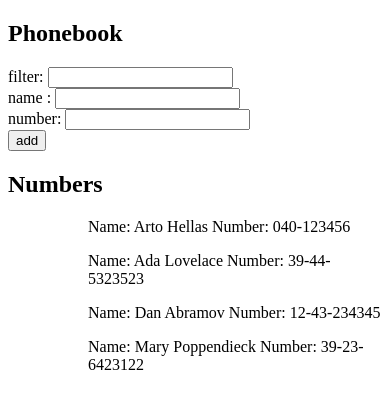
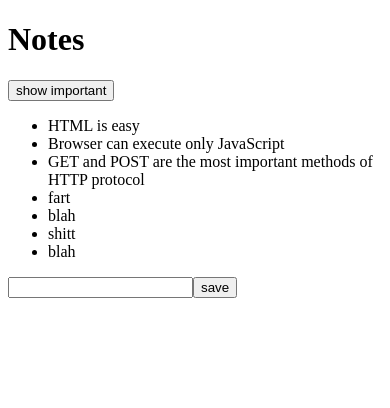
Before and after one commit to kuure/fso, a React (Vite) app: page / in a window 390 px wide. Shown: the top 408 px of the page. Built offline with nearby package versions, Linux system fonts and the light colour scheme; data requests are answered from the project's data file.

Commit message:
working version after 'sending data to the server', plus added back Notes.jsx and have current versions of Note and Phone apps

```diff
--- a/db.json
+++ b/db.json
@@ -14,25 +14,46 @@
       "id": "3",
       "content": "GET and POST are the most important methods of HTTP protocol",
       "important": true
+    },
+    {
+      "content": "fart",
+      "important": true,
+      "id": "FRLLw98"
+    },
+    {
+      "content": "blah",
+      "important": false,
+      "id": "kgQC9ux"
+    },
+    {
+      "content": "shitt",
+      "important": false,
+      "id": "eqTaiq-"
+    },
+    {
+      "content": "blah",
+      "important": true,
+      "id": "7q2NdAE"
     }
   ],
   "persons": [
-		{ "name": "Arto Hellas",
+    {
+      "name": "Arto Hellas",
       "number": "040-123456",
       "id": 1
     },
-
-		{ "name": "Ada Lovelace",
+    {
+      "name": "Ada Lovelace",
       "number": "39-44-5323523",
       "id": 2
     },
-
-		{ "name": "Dan Abramov",
+    {
+      "name": "Dan Abramov",
       "number": "12-43-234345",
       "id": 3
     },
-
-		{ "name": "Mary Poppendieck",
+    {
+      "name": "Mary Poppendieck",
       "number": "39-23-6423122",
       "id": 4
     }
--- a/src/App.jsx
+++ b/src/App.jsx
@@ -1,91 +1,85 @@
 import { useState,useEffect } from 'react'
 import axios from 'axios'
-import Filter from './components/Filter'
+import Note from './components/Note'
 
-const App = () => {
 
-	// data, 'persons' array
-  const [persons, setPersons] = useState([])
+const App = (props) => {
 
-	// new name state
-	const [newName, setNewName] = useState('')
-
-	// new number state
-	const [newNumber, setNewNumber] = useState('')
-
-	// new filter state
-	const [newFilter, setNewFilter] = useState('')
+	// note state
+	const [notes, setNotes] = useState([])
+	// new note state
+	const [newNote, setNewNote] = useState('')
+	// determine what ones to show
+	const [showAll,setShowAll] = useState(true)
 
 	useEffect(() => {
+		console.log('effect')
 		axios
-			.get('http://localhost:3001/persons')
+			.get('http://localhost:3001/notes')
+			.then(response => {
+				setNotes(response.data)
+			})
+	}, [])
+
+	// add a new note
+	const addNote = (event) => {
+		event.preventDefault()
+		const noteObject = {
+			content: newNote,
+			important: Math.random() < 0.5,
+		}
+		axios
+			.post('http://localhost:3001/notes',noteObject)
 			.then(response => {
 				console.log(response.data)
-				setPersons(response.data)
+				setNotes(notes.concat(noteObject))
+				setNewNote('')
 			})
-	},[])
+	}
+
+	// deal with edits
+	const handleNoteChange = (event) => {
+		console.log(event.target.value)
+		setNewNote(event.target.value)
+	}
+
+	// which notes to display?
+	const notesToShow = showAll
+		? notes
+		: notes.filter(note => note.important)
 
 
-	// add a new person
-	const addPerson = (event) => {
-		event.preventDefault()
 
-		// template for person
-		const personObject = {
-			name: newName,
-			number: newNumber,
-			id: String(persons.length + 1),
-		}
-
-		// is there a person in the book with the same name?
-		const personMatch = persons.some(person => person.name === newName)
-		if (personMatch) {
-			window.confirm( `${newName} is already added to the phonebook`)
-		}
-		else {
-			// change the state for newName and newNumber
-			setNewName(newName)
-			setNewNumber(newNumber)
-			// add the personObject to the persons array
-			setPersons(persons.concat(personObject))
-		}
-	}
-
-	// event handlers
-	const handleNameChange = () => {
-		console.log(event.target)
-		setNewName(event.target.value)
-	}
-
-
-	const handleNumberChange = () => setNewNumber(event.target.value)
-	const handleFilterChange = () => setNewFilter(event.target.value)
-
-
-	// GUI stuff
 	return (
 		<div>
 
-			<h2>Phonebook</h2>
-
+			<h1>Notes</h1>
 
 			<div>
-				filter: <input value={newFilter} onChange={handleFilterChange}/>
+				<button onClick={() => setShowAll(!showAll)}>
+					show {showAll ? 'important' : 'all'}
+				</button>
 			</div>
-			<form onSubmit={addPerson}>
-				<div>name : <input value={newName} onChange={handleNameChange} /> </div>
-				<div>number: <input value={newNumber} onChange={handleNumberChange} /> </div>
-				<div>
-					<button type="submit">add</button>
-				</div>
+
+			<ul>
+				{notesToShow.map(note =>
+					<Note key={note.id} note={note} />
+				)}
+			</ul>
+
+			<form onSubmit={addNote}>
+
+				<input
+					value={newNote}
+					onChange={handleNoteChange}
+				/>
+
+				<button type="submit">save</button>
+
 			</form>
-
-			<h2>Numbers</h2>
-			<ul>
-				<Filter persons={persons} name={newFilter} />
-			</ul>
 
 		</div>
 	)
 }
+
 export default App
--- /dev/null
+++ b/src/components/Note.jsx
@@ -0,0 +1,8 @@
+
+const Note = ({ note }) => {
+	return (
+		<li>{note.content}</li>
+	)
+}
+
+export default Note
```
Also changed, not shown: src/NoteApp.jsx (+12 -4 lines), src/PhonebookApp.jsx (+12 -10 lines). Lines whose indentation alone changed are shown as unchanged.
